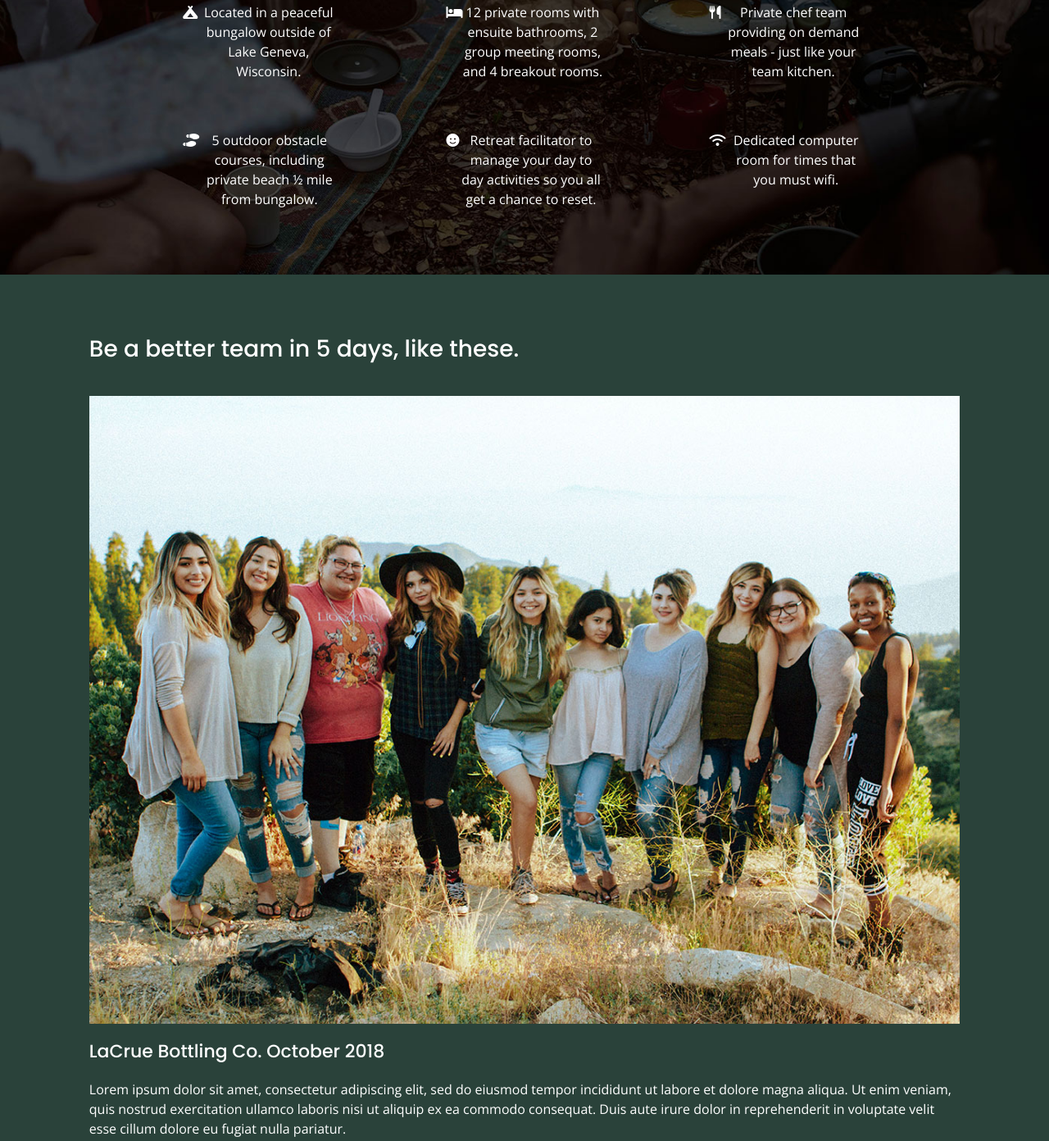
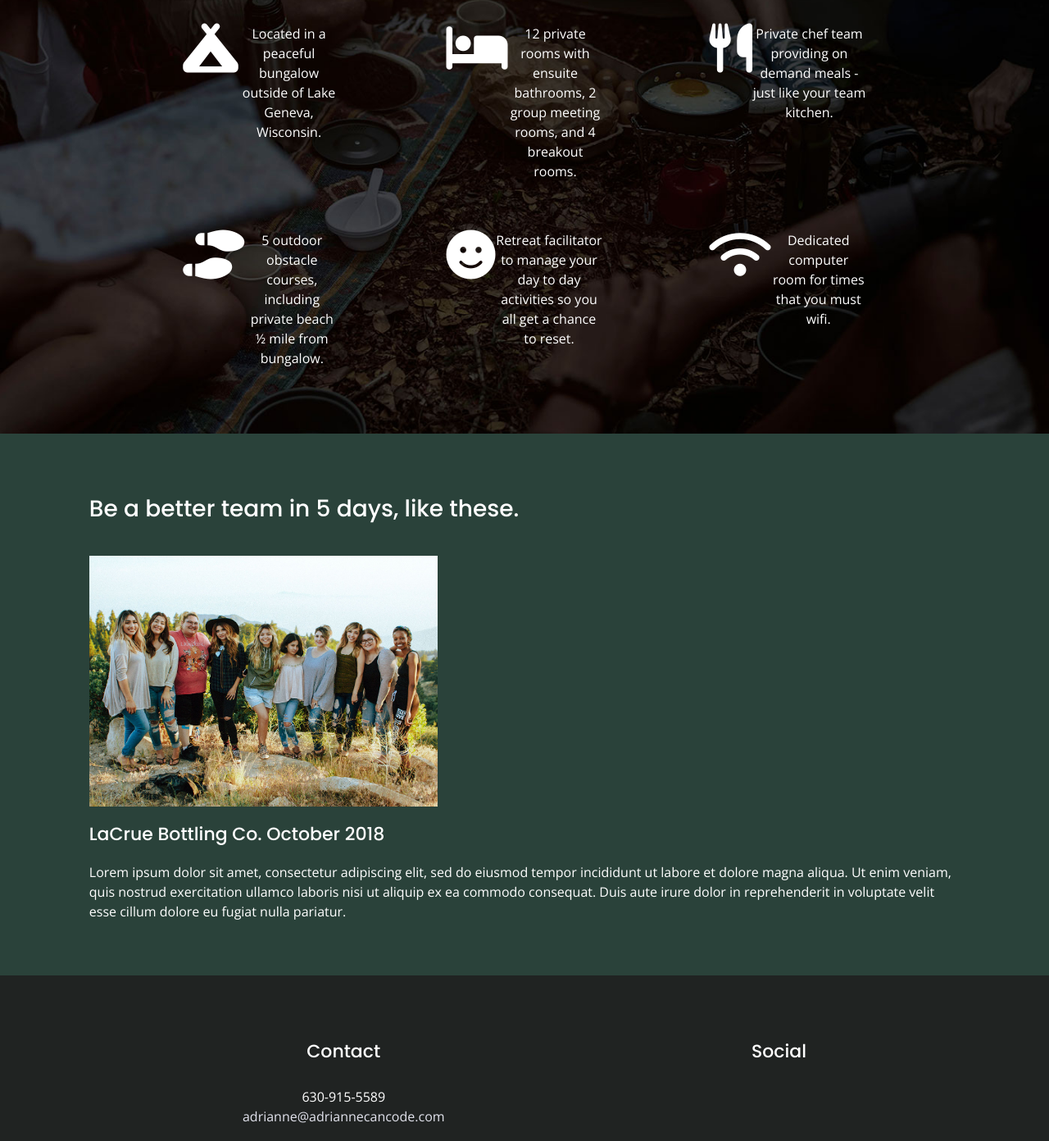
Before and after one commit to AdrianneKu/unplugged-retreat-ak, a website built with Parcel: page index.html in a window 1280 px wide. Shown: the part 776-2168 px from the top of the page at 82% size. Built offline with nearby package versions, Linux system fonts and the light colour scheme.

Commit message:
Added styles for features icons

```diff
--- a/css/main.css
+++ b/css/main.css
@@ -254,9 +254,11 @@ textarea {
      text-align: center;
    }
 
-   .features-item-description p {
+   .features i {
+     font-size: 3.75em;
+     margin-bottom: 40px;
+   }
 
-   }
 
   .reviews {
     display: flex;
@@ -520,21 +522,24 @@ textarea {
      display: flex;
      justify-content: space-between;
      flex-flow: row nowrap;
-     flex-basis: 26%;
+     flex-basis: 36%;
+     flex-direction: column;
      padding: 0 26px;
+     text-align: center;
    }
 
    .features h2 {
-     width: 90%;
+     font-size: 2.25em;
    }
 
-   .reviews .content-wrapper {
-
+   .reviews img {
+     width: 40%;
    }
 
    .reviews article {
      display: flex;
      justify-content: space-around;
+     flex-basis: 40%;
    }
 
    .mission .content-wrapper h2 {
```
